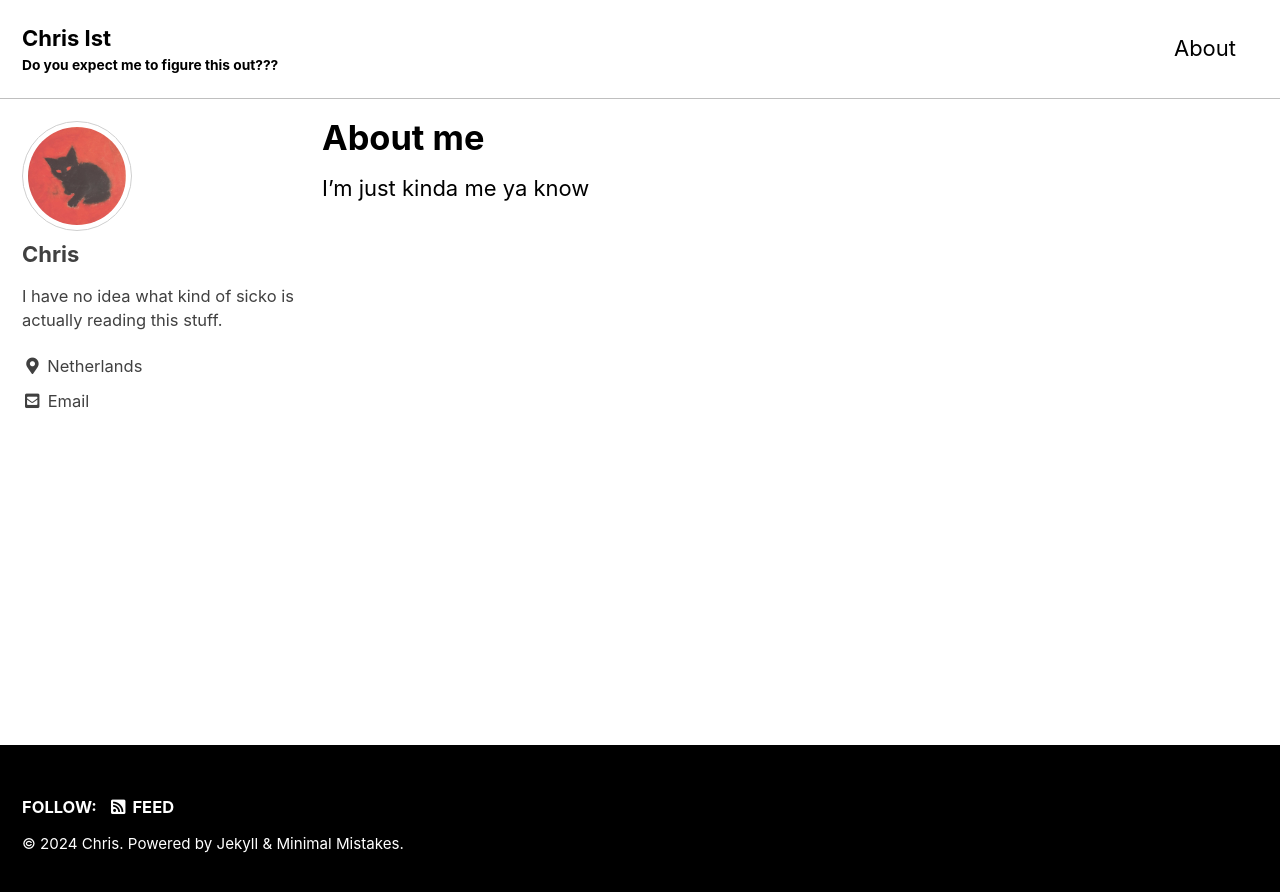
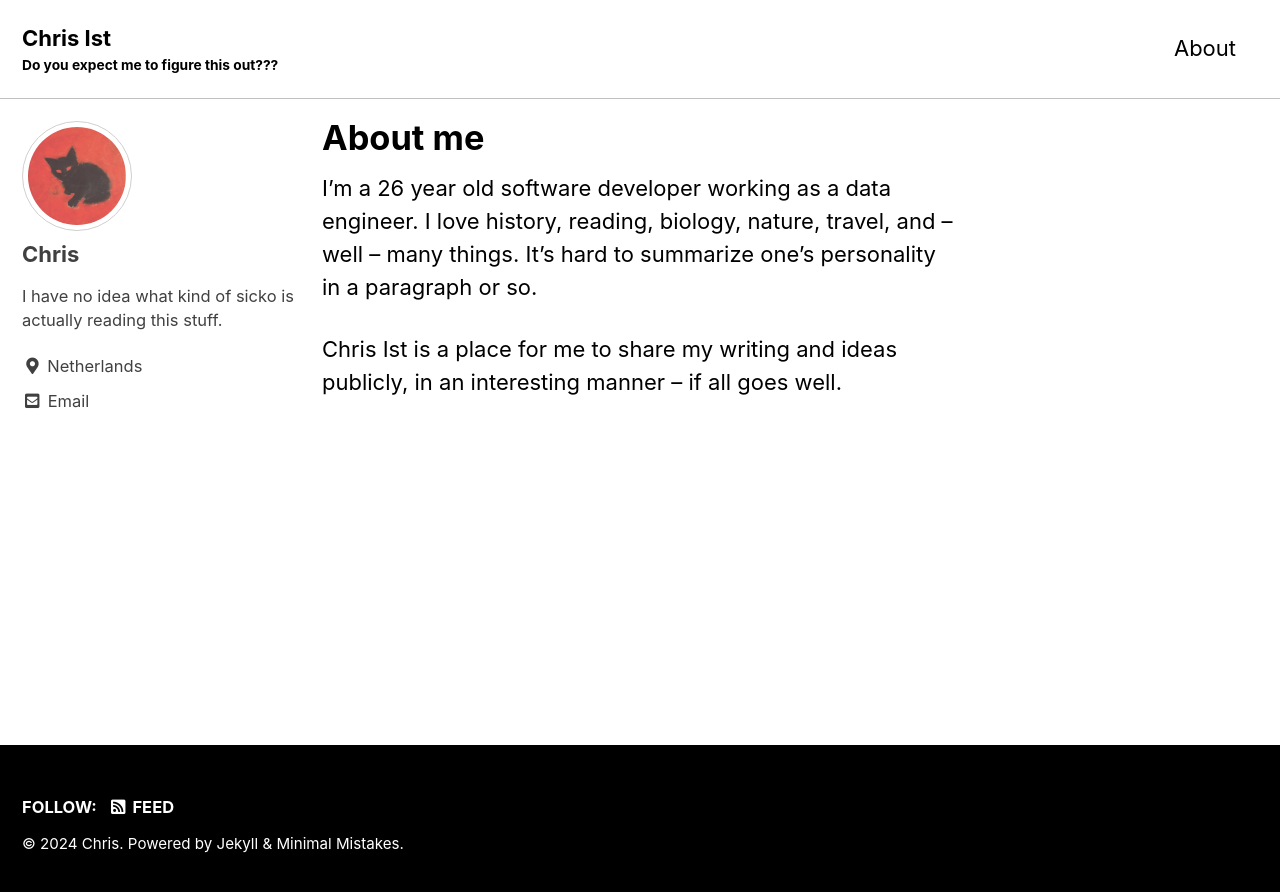
Before and after one commit to Jokip7/jokip7.github.io, a Jekyll site: the page built from _pages/about.md, in a window 1280 px wide. Shown: the top 892 px of the page. Built offline with Jekyll 4.4.1, drawn with Linux system fonts in a browser that asks for light colours; cached includes are drawn as plain includes.

Commit message:
Wrote first post and updated about page

```diff
--- a/_pages/about.md
+++ b/_pages/about.md
@@ -5,4 +5,8 @@ sitemap: false
 permalink: /about
 ---
 
-I'm just kinda me ya know
+I'm a 26 year old software developer working as a data engineer.
+I love history, reading, biology, nature, travel, and -- well -- many things.
+It's hard to summarize one's personality in a paragraph or so.
+
+Chris Ist is a place for me to share my writing and ideas publicly, in an interesting manner -- if all goes well.
```
Also changed, not shown: _posts/2023-12-29-my-first-post.md (deleted, +0 -13 lines), _posts/2024-01-02-writing.md (added, +27 -0 lines).
